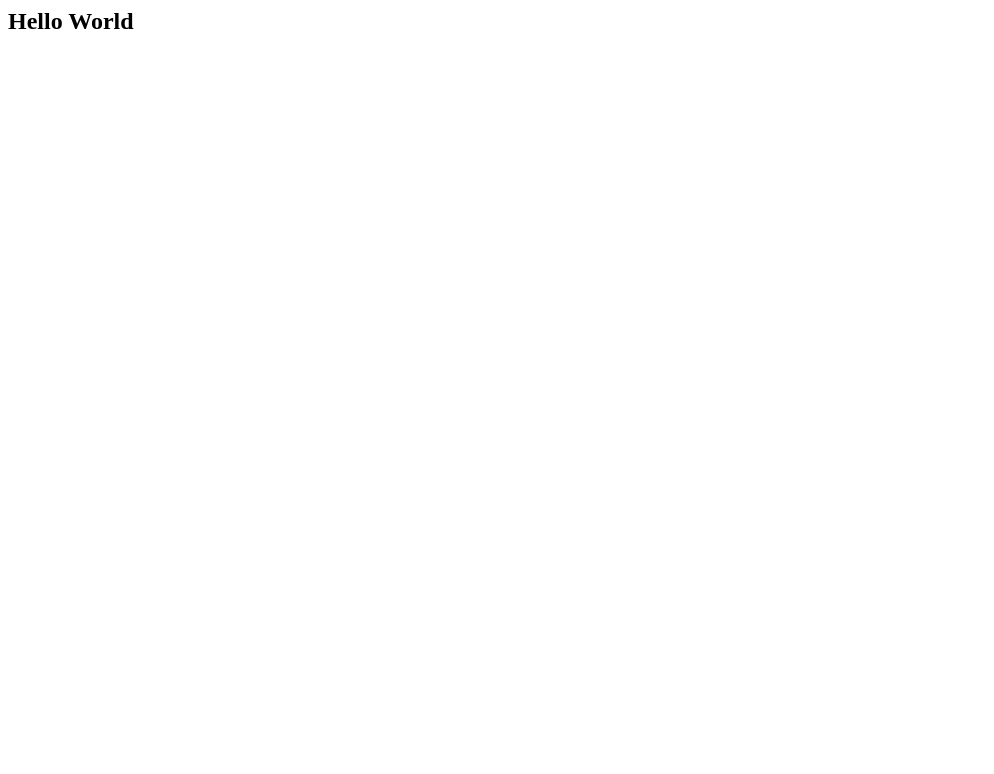
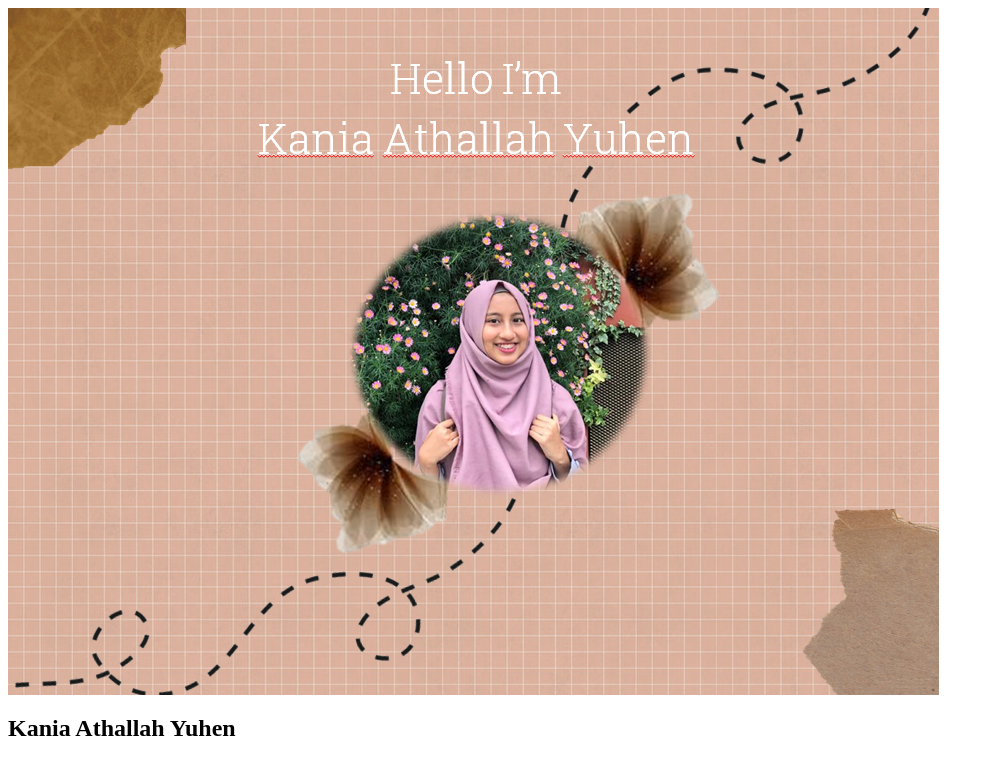
Before and after one commit to kaniayuhen/PraktikumRPL, a plain HTML site: page index.html in a window 1280 px wide. Shown: the whole page, without its empty margins (0-994 px from the left). Drawn offline with Linux system fonts and the light colour scheme.

Commit message:
menambahkan konten menjadi halaman profil dan menambahkan file gambar face.png pada folder images

```diff
--- a/index.html
+++ b/index.html
@@ -3,6 +3,7 @@
         <title>Praktikum RPL</title>
     </head>
     <body>
-        <h2>Hello World</h2>
+        <img src="face.png" alt="Foto Profil">
+        <h2>Kania Athallah Yuhen</h2>
     </body>
 </html>
```
Also changed, not shown: face.png (added).
